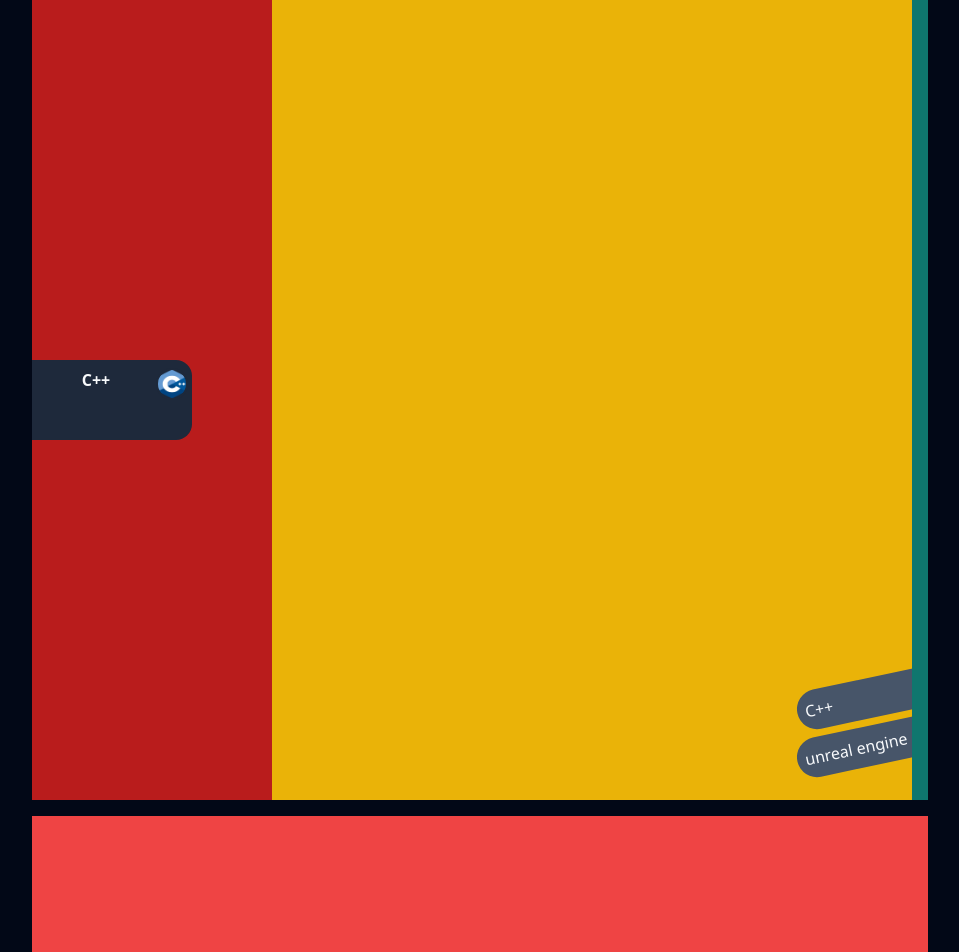
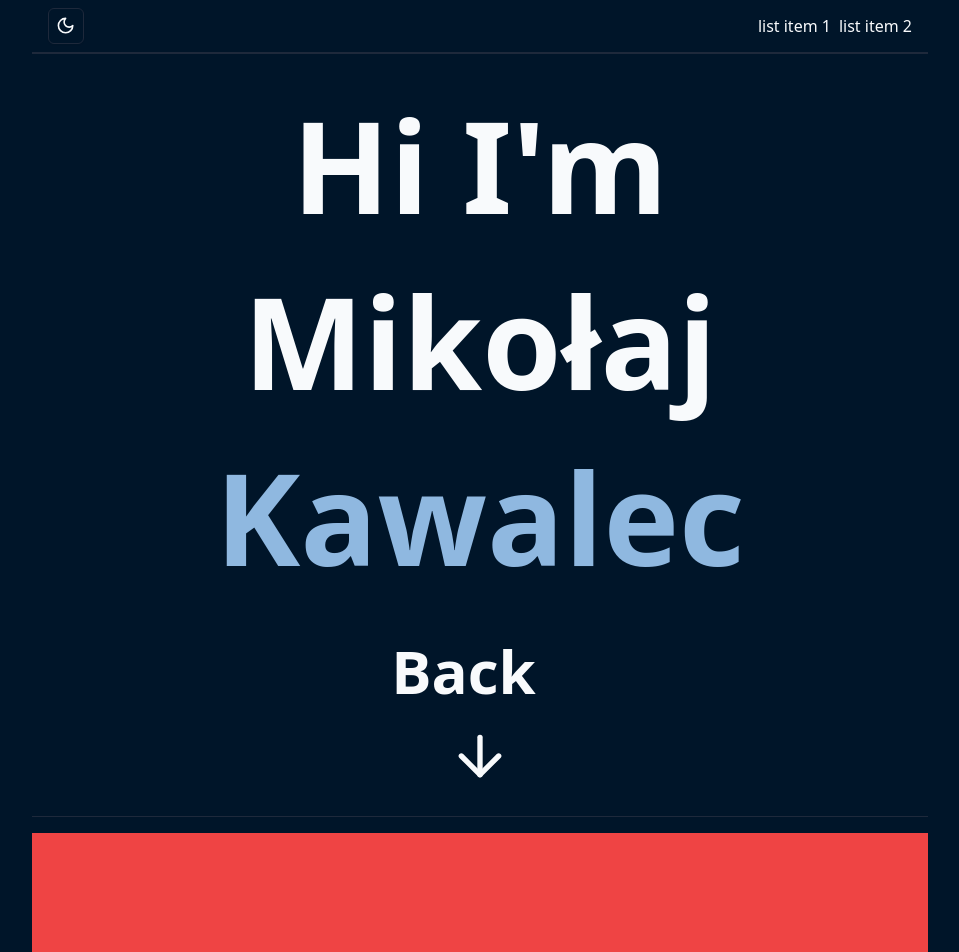
Before and after one commit to MikolajKawalec/personal-site, a React (Vite) app: page / in a window 1280 px wide. Shown: the top 952 px of the page, without its empty margins (160-1119 px from the left). Built offline with nearby package versions, Linux system fonts and the light colour scheme.

Commit message:
complete redesign of the site

```diff
--- a/package.json
+++ b/package.json
@@ -12,12 +12,14 @@
   "dependencies": {
     "@radix-ui/react-dropdown-menu": "^2.1.1",
     "@radix-ui/react-icons": "^1.3.0",
+    "@radix-ui/react-separator": "^1.1.0",
     "@radix-ui/react-slot": "^1.1.0",
     "class-variance-authority": "^0.7.0",
     "clsx": "^2.1.1",
     "lucide-react": "^0.441.0",
     "react": "^18.3.1",
     "react-dom": "^18.3.1",
+    "react-type-animation": "^3.2.0",
     "tailwind-merge": "^2.5.2",
     "tailwindcss-animate": "^1.0.7"
   },
--- a/src/App.tsx
+++ b/src/App.tsx
@@ -1,7 +1,10 @@
 import Header from './components/large_components/header';
-import SkillDongle from './components/smaller_components/skill_dongle';
+// import SkillDongle from './components/smaller_components/skill_dongle';
 import { ThemeProvider } from './components/theme-provider';
-import cppLogo from './assets/cpp_logo.png';
+
+import { TypeAnimation } from 'react-type-animation';
+import { ArrowDown } from 'lucide-react';
+import { Separator } from './components/ui/separator';
 
 function App() {
   return (
@@ -10,51 +13,43 @@ function App() {
       storageKey="vite-ui-theme"
     >
       <div className="bg-background flex flex-col min-h-screen max-w-4xl mx-auto gap-y-4">
-        <div className="min-h-screen bg-yellow-500 relative">
+        <div className="flex flex-col min-h-screen">
           <Header />
-          {/* ideas for the thins on the right of it */}
-          {/* left container div */}
-          <div className="absolute inset-y-0 left-0 w-60 bg-red-700 flex flex-col justify-around gap-y-12">
-            <div className="bg-accent flex flex-row-reverse justify-between h-20 py-2 px-1 align-middle rounded-r-2xl w-40">
-              <img
-                loading="lazy"
-                src={cppLogo}
-                alt={'c++'}
-                className="w-8 h-8 rounded-full border-2"
-              />
-              <b>C++</b>
-              <div></div>
-            </div>
+          <div className="flex-1 flex flex-col justify-center items text-center gap-y-12">
+            <h2 className="text-9xl font-extrabold">Hi I'm</h2>
+            <h2 className="text-9xl font-extrabold">Mikołaj</h2>
+            <h2 className="text-9xl font-extrabold text-primary">Kawalec</h2>
           </div>
-          {/* gradient overlay div */}
-
-          {/* <SkillDongle
-            bIsLeft={false}
-            numberInLine={0}
-            imagePath={cppLogo}
-            imageAlt="c++"
-            text="C++"
-          />
-          <SkillDongle
-            bIsLeft={false}
-            numberInLine={1}
-            imagePath={cppLogo}
-            imageAlt="c++"
-            text="C++"
-          /> */}
-
-          <div className="absolute right-1 bottom-8 min-w-32 min-h-6 -rotate-12 bg-slate-600 rounded-l-3xl p-2">
-            unreal engine
+          <div className="flex-[0.25] flex flex-col justify-center items-center text-center font-semibold text-6xl">
+            <TypeAnimation
+              preRenderFirstString={true}
+              sequence={[
+                1000,
+                'Game Developer',
+                1000,
+                'Frontend Developer',
+                1000,
+                'Backend Developer',
+                1000,
+                'Student',
+                1000,
+              ]}
+              speed={50}
+              repeat={Infinity}
+            />
           </div>
-          <div className="absolute right-1 bottom-20 min-w-32 min-h-6 -rotate-12 bg-slate-600 rounded-l-3xl p-2">
-            C++
+          <div className="flex-[0.25] flex flex-col justify-center items-center">
+            <a href="#skills">
+              <ArrowDown size={64} />
+            </a>
           </div>
-
-          {/* how to make them hide on the right */}
-          <div className="absolute min-h-screen w-4 bg-teal-700 right-0 z-10"></div>
         </div>
-
-        <div className="min-h-screen bg-red-500 relative"></div>
+        {/* separator does not seem to work */}
+        <Separator />
+        <div
+          id="skills"
+          className="min-h-screen bg-red-500 relative"
+        ></div>
       </div>
     </ThemeProvider>
   );
--- a/src/components/large_components/header.tsx
+++ b/src/components/large_components/header.tsx
@@ -2,8 +2,12 @@ import { ModeToggle } from '../mode-toggle';
 
 const Header = () => {
   return (
-    <div className="absolute top-2 left-2 min-h-10 flex flex-row justify-between">
+    <div className="flex flex-row justify-between items-center border-b-2 px-4 py-2">
       <ModeToggle />
+      <div className="flex flex-row justify-between gap-x-2">
+        <h5>list item 1</h5>
+        <h5>list item 2</h5>
+      </div>
     </div>
   );
 };
--- /dev/null
+++ b/src/components/ui/separator.tsx
@@ -0,0 +1,29 @@
+import * as React from "react"
+import * as SeparatorPrimitive from "@radix-ui/react-separator"
+
+import { cn } from "@/lib/utils"
+
+const Separator = React.forwardRef<
+  React.ElementRef<typeof SeparatorPrimitive.Root>,
+  React.ComponentPropsWithoutRef<typeof SeparatorPrimitive.Root>
+>(
+  (
+    { className, orientation = "horizontal", decorative = true, ...props },
+    ref
+  ) => (
+    <SeparatorPrimitive.Root
+      ref={ref}
+      decorative={decorative}
+      orientation={orientation}
+      className={cn(
+        "shrink-0 bg-border",
+        orientation === "horizontal" ? "h-[1px] w-full" : "h-full w-[1px]",
+        className
+      )}
+      {...props}
+    />
+  )
+)
+Separator.displayName = SeparatorPrimitive.Root.displayName
+
+export { Separator }
--- a/src/index.css
+++ b/src/index.css
@@ -2,15 +2,18 @@
 @tailwind components;
 @tailwind utilities;
 @layer base {
+  * {
+    scroll-behavior: smooth;
+  }
   :root {
-    --background: 0 0% 100%;
-    --foreground: 222.2 84% 4.9%;
+    --background: 0, 0%, 100%;
+    --foreground: 222.2, 84%, 4.9%;
     --card: 0 0% 100%;
     --card-foreground: 222.2 84% 4.9%;
     --popover: 0 0% 100%;
     --popover-foreground: 222.2 84% 4.9%;
-    --primary: 222.2 47.4% 11.2%;
-    --primary-foreground: 210 40% 98%;
+    --primary: 222.2, 47.4%, 11.2%;
+    --primary-foreground: 210, 40%, 98%;
     --secondary: 210 40% 96.1%;
     --secondary-foreground: 222.2 47.4% 11.2%;
     --muted: 210 40% 96.1%;
@@ -30,15 +33,15 @@
     --radius: 0.5rem;
   }
   .dark {
-    --background: 222.2 84% 4.9%;
-    --foreground: 210 40% 98%;
+    --background: 209, 100%, 8%;
+    --foreground: 210, 40%, 98%;
     --card: 222.2 84% 4.9%;
     --card-foreground: 210 40% 98%;
     --popover: 222.2 84% 4.9%;
     --popover-foreground: 210 40% 98%;
-    --primary: 210 40% 98%;
-    --primary-foreground: 222.2 47.4% 11.2%;
-    --secondary: 217.2 32.6% 17.5%;
+    --primary: 210, 57%, 72%;
+    --primary-foreground: 222.2, 47.4%, 11.2%;
+    --secondary: 350, 57%, 32%;
     --secondary-foreground: 210 40% 98%;
     --muted: 217.2 32.6% 17.5%;
     --muted-foreground: 215 20.2% 65.1%;
--- a/tailwind.config.js
+++ b/tailwind.config.js
@@ -7,51 +7,55 @@ export default {
       borderRadius: {
         lg: 'var(--radius)',
         md: 'calc(var(--radius) - 2px)',
-  			sm: 'calc(var(--radius) - 4px)'
+        sm: 'calc(var(--radius) - 4px)',
       },
       colors: {
         background: 'hsl(var(--background))',
         foreground: 'hsl(var(--foreground))',
         card: {
           DEFAULT: 'hsl(var(--card))',
-  				foreground: 'hsl(var(--card-foreground))'
+          foreground: 'hsl(var(--card-foreground))',
         },
         popover: {
           DEFAULT: 'hsl(var(--popover))',
-  				foreground: 'hsl(var(--popover-foreground))'
+          foreground: 'hsl(var(--popover-foreground))',
         },
         primary: {
           DEFAULT: 'hsl(var(--primary))',
-  				foreground: 'hsl(var(--primary-foreground))'
+          foreground: 'hsl(var(--primary-foreground))',
         },
         secondary: {
           DEFAULT: 'hsl(var(--secondary))',
-  				foreground: 'hsl(var(--secondary-foreground))'
+          foreground: 'hsl(var(--secondary-foreground))',
         },
         muted: {
           DEFAULT: 'hsl(var(--muted))',
-  				foreground: 'hsl(var(--muted-foreground))'
+          foreground: 'hsl(var(--muted-foreground))',
         },
         accent: {
           DEFAULT: 'hsl(var(--accent))',
-  				foreground: 'hsl(var(--accent-foreground))'
+          foreground: 'hsl(var(--accent-foreground))',
         },
         destructive: {
           DEFAULT: 'hsl(var(--destructive))',
-  				foreground: 'hsl(var(--destructive-foreground))'
+          foreground: 'hsl(var(--destructive-foreground))',
         },
         border: 'hsl(var(--border))',
         input: 'hsl(var(--input))',
         ring: 'hsl(var(--ring))',
         chart: {
-  				'1': 'hsl(var(--chart-1))',
-  				'2': 'hsl(var(--chart-2))',
-  				'3': 'hsl(var(--chart-3))',
-  				'4': 'hsl(var(--chart-4))',
-  				'5': 'hsl(var(--chart-5))'
-  			}
-  		}
-  	}
+          1: 'hsl(var(--chart-1))',
+          2: 'hsl(var(--chart-2))',
+          3: 'hsl(var(--chart-3))',
+          4: 'hsl(var(--chart-4))',
+          5: 'hsl(var(--chart-5))',
         },
-  plugins: [require("tailwindcss-animate")],
+      },
+      backgroundImage: {
+        'left-to-right-gradient':
+          'linear-gradient(90deg, hsla(var(--background), 1) 20%, hsla(var(--background), 0) 100%)',
+      },
+    },
+  },
+  plugins: [require('tailwindcss-animate')],
 };
```
Also changed, not shown: 1 other file (tests, documents, lock files or other folders). Lines whose indentation alone changed are shown as unchanged.
